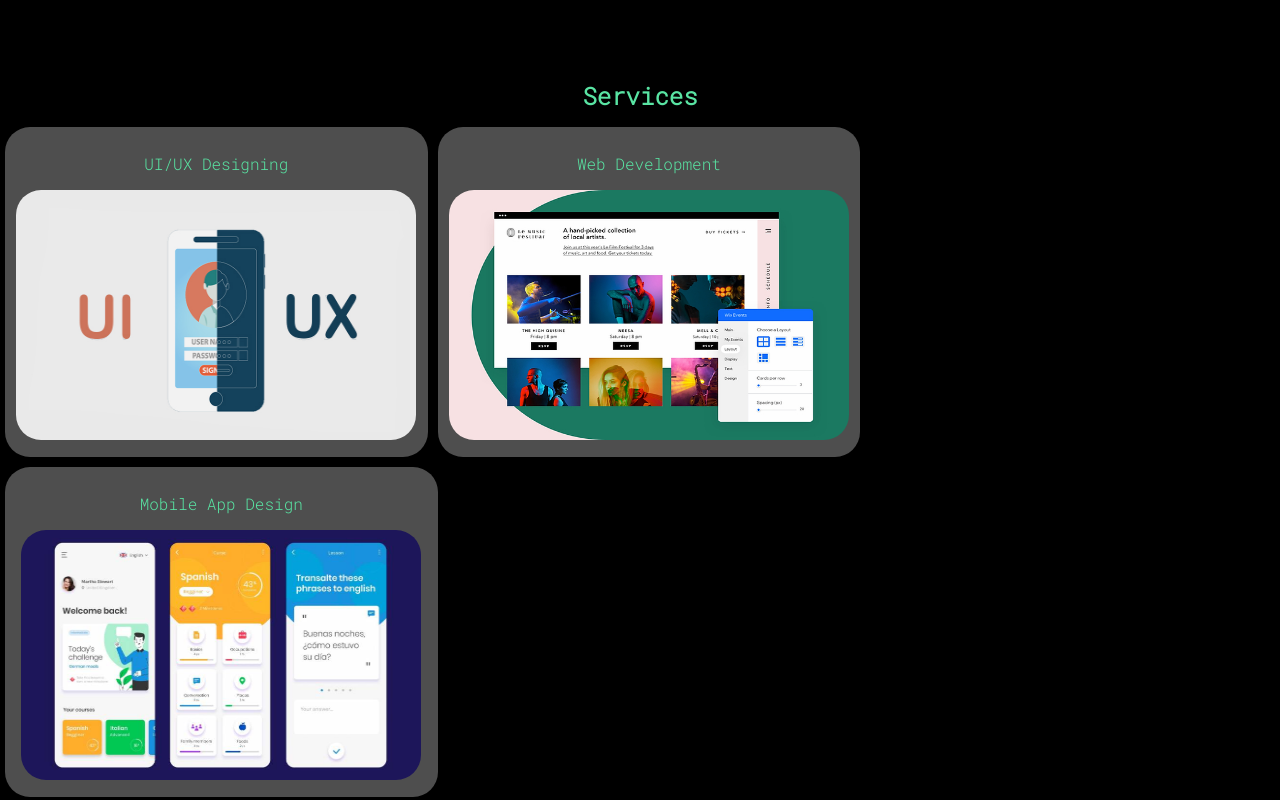
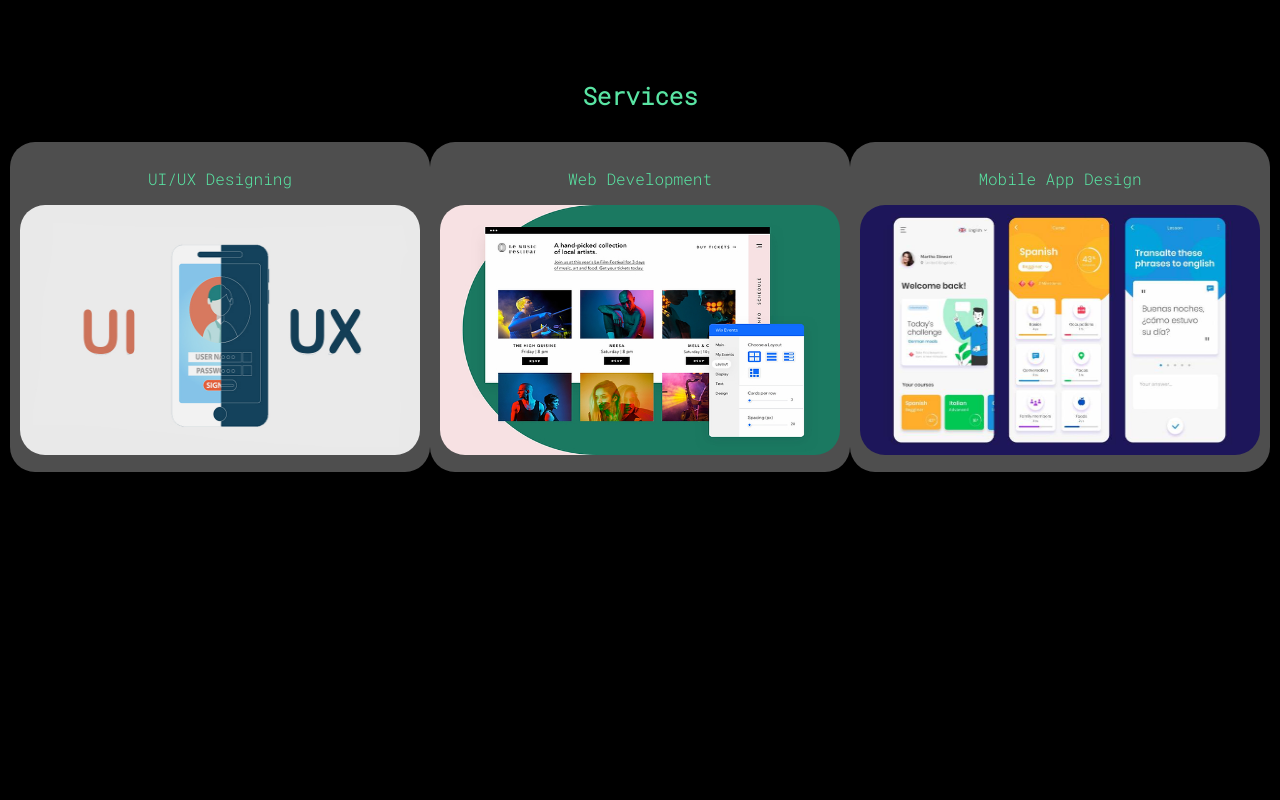
Before and after one commit to dinesh-Alex/portfolio-x, a React (Create React App) app: page / in a window 1280 px wide. Shown: the part 720-1520 px from the top of the page. Built offline with nearby package versions, Linux system fonts and the light colour scheme.

Commit message:
Update mediaq.css

```diff
--- a/src/components/mediaq.css
+++ b/src/components/mediaq.css
@@ -74,19 +74,36 @@
 }
 
 .s-container {
-  display: flex;
-flex-wrap: wrap;
+/*   display: flex;
+flex-wrap: wrap; */
+
+   display: grid;
+  grid-template-columns: repeat(auto-fit, minmax(300px, 1fr));
+  gap: 20px;
+  justify-items: center;
+  padding: 20px;
 }
 
 .s-item {
-  text-align: center;
+/*   text-align: center;
   flex: 0.33;
   background-color: rgb(78, 78, 78);
   border-radius: 25px;
   margin: 5px;
   color: #59e4a3;
   height: 310px;
+  padding: 10px; */
+
+background-color: rgb(78, 78, 78);
+  color: #59e4a3;
+  border-radius: 25px;
+  height: 310px;
+  width: 100%;
+  max-width: 400px;
   padding: 10px;
+  text-align: center;
+  transition: box-shadow 0.5s;
+
 }
 .s-item:hover {
   box-shadow: 3px 3px 10px 10px rgb(135, 230, 163);
```
